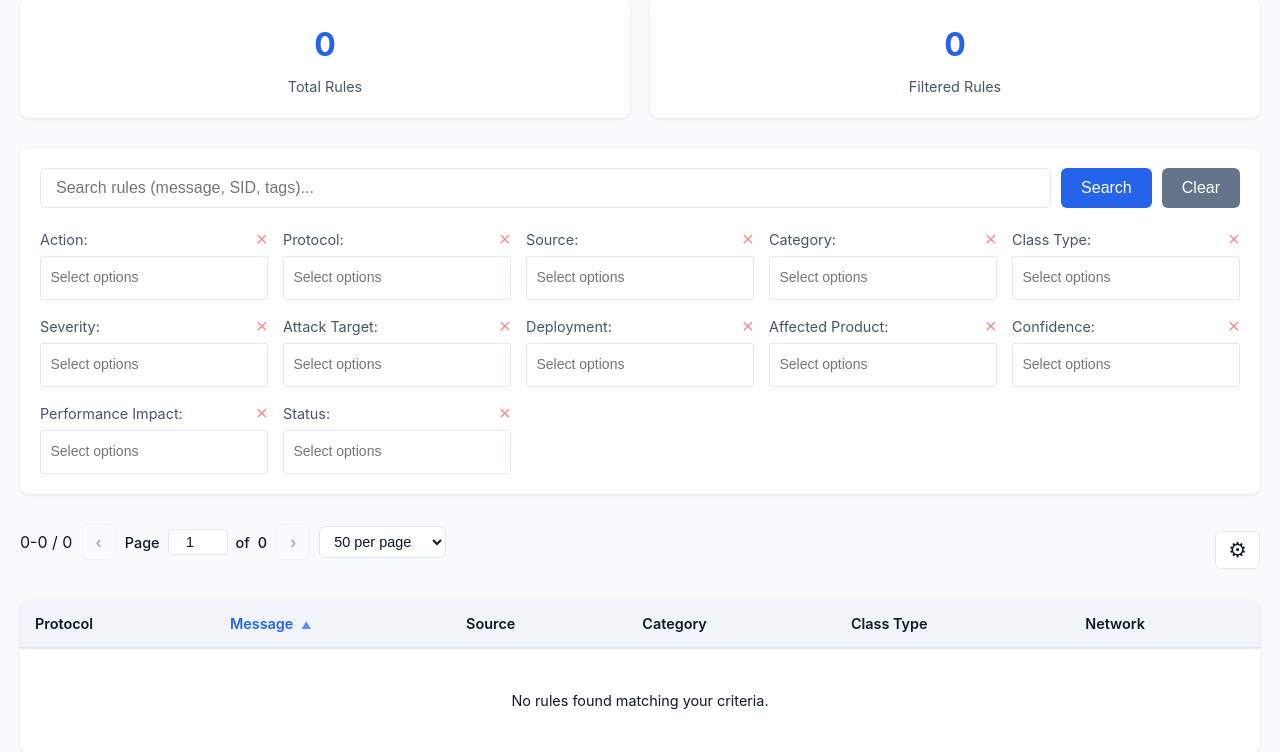
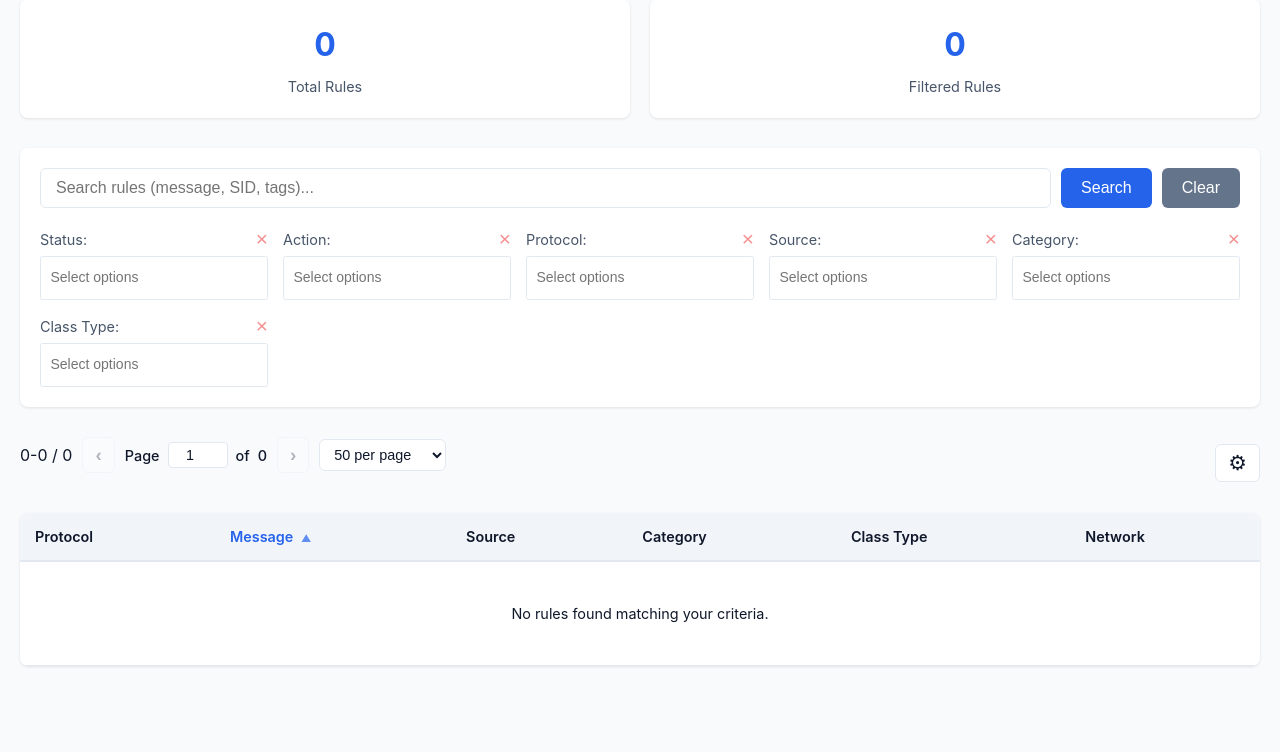
Before and after one commit to Schwaggot/suricata-rule-browser, a FastAPI app: page / in a window 1280 px wide. Shown: the part 131-883 px from the top of the page. Run offline with FastAPI, Linux system fonts and the light colour scheme; data that the repository does not hold is empty.

Commit message:
Removed explicit metadata filters

```diff
--- a/app/static/js/app.js
+++ b/app/static/js/app.js
@@ -19,9 +19,16 @@ let columnWidths = {};
 
 // Column order (must match the order in createRuleRow)
 const columnOrder = [
-    'sid', 'action', 'status', 'protocol', 'message', 'source', 'category', 'classtype',
-    'severity', 'attack_target', 'deployment', 'affected_product',
-    'confidence', 'performance', 'network', 'revision'
+    'sid',
+    'action',
+    'status',
+    'protocol',
+    'message',
+    'source',
+    'category',
+    'classtype',
+    'network',
+    'revision'
 ];
 
 // Column visibility state
@@ -34,12 +41,6 @@ let visibleColumns = {
     source: true,
     category: true,
     classtype: true,
-    severity: false,
-    attack_target: false,
-    deployment: false,
-    affected_product: false,
-    confidence: false,
-    performance: false,
     network: true,
     revision: false
 };
@@ -239,12 +240,6 @@ function initializeChoices() {
         'source-filter',
         'category-filter',
         'classtype-filter',
-        'severity-filter',
-        'attack-target-filter',
-        'deployment-filter',
-        'affected-product-filter',
-        'confidence-filter',
-        'performance-filter',
         'enabled-filter'
     ];
 
@@ -356,12 +351,6 @@ function initializeEventListeners() {
     document.getElementById('source-filter').addEventListener('change', handleFilterChange);
     document.getElementById('category-filter').addEventListener('change', handleFilterChange);
     document.getElementById('classtype-filter').addEventListener('change', handleFilterChange);
-    document.getElementById('severity-filter').addEventListener('change', handleFilterChange);
-    document.getElementById('attack-target-filter').addEventListener('change', handleFilterChange);
-    document.getElementById('deployment-filter').addEventListener('change', handleFilterChange);
-    document.getElementById('affected-product-filter').addEventListener('change', handleFilterChange);
-    document.getElementById('confidence-filter').addEventListener('change', handleFilterChange);
-    document.getElementById('performance-filter').addEventListener('change', handleFilterChange);
     document.getElementById('enabled-filter').addEventListener('change', handleFilterChange);
 
     // Pagination - Top
@@ -409,12 +398,6 @@ async function loadStats() {
         populateClasstypeFilter(data.classtypes);
         populateSourceFilter(data.sources);
         populateCategoryFilter(data.categories);
-        populateSeverityFilter(data.signature_severities);
-        populateAttackTargetFilter(data.attack_targets);
-        populateDeploymentFilter(data.deployments);
-        populateAffectedProductFilter(data.affected_products);
-        populateConfidenceFilter(data.confidences);
-        populatePerformanceFilter(data.performance_impacts);
         populateEnabledFilter(data.enabled_status);
     } catch (error) {
         console.error('Error loading stats:', error);
@@ -502,138 +485,6 @@ function populateCategoryFilter(categories) {
 
     if (choicesInstances['category-filter']) {
         choicesInstances['category-filter'].setChoices(choices, 'value', 'label', true);
-    }
-}
-
-// Populate severity filter dropdown
-function populateSeverityFilter(severities) {
-    if (!severities || Object.keys(severities).length === 0) {
-        return;
-    }
-
-    const sortedSeverities = Object.keys(severities).sort((a, b) => {
-        // Put "(unset)" at the end
-        if (a === "(unset)") return 1;
-        if (b === "(unset)") return -1;
-        return a.localeCompare(b);
-    });
-    const choices = sortedSeverities.map(severity => ({
-        value: severity,
-        label: `${severity} (${severities[severity]})`
-    }));
-
-    if (choicesInstances['severity-filter']) {
-        choicesInstances['severity-filter'].setChoices(choices, 'value', 'label', true);
-    }
-}
-
-// Populate attack target filter dropdown
-function populateAttackTargetFilter(targets) {
-    if (!targets || Object.keys(targets).length === 0) {
-        return;
-    }
-
-    const sortedTargets = Object.keys(targets).sort((a, b) => {
-        // Put "(unset)" at the end
-        if (a === "(unset)") return 1;
-        if (b === "(unset)") return -1;
-        return a.localeCompare(b);
-    });
-    const choices = sortedTargets.map(target => ({
-        value: target,
-        label: `${target} (${targets[target]})`
-    }));
-
-    if (choicesInstances['attack-target-filter']) {
-        choicesInstances['attack-target-filter'].setChoices(choices, 'value', 'label', true);
-    }
-}
-
-// Populate deployment filter dropdown
-function populateDeploymentFilter(deployments) {
-    if (!deployments || Object.keys(deployments).length === 0) {
-        return;
-    }
-
-    const sortedDeployments = Object.keys(deployments).sort((a, b) => {
-        // Put "(unset)" at the end
-        if (a === "(unset)") return 1;
-        if (b === "(unset)") return -1;
-        return a.localeCompare(b);
-    });
-    const choices = sortedDeployments.map(deployment => ({
-        value: deployment,
-        label: `${deployment} (${deployments[deployment]})`
-    }));
-
-    if (choicesInstances['deployment-filter']) {
-        choicesInstances['deployment-filter'].setChoices(choices, 'value', 'label', true);
-    }
-}
-
-// Populate affected product filter dropdown
-function populateAffectedProductFilter(products) {
-    if (!products || Object.keys(products).length === 0) {
-        return;
-    }
-
-    const sortedProducts = Object.keys(products).sort((a, b) => {
-        // Put "(unset)" at the end
-        if (a === "(unset)") return 1;
-        if (b === "(unset)") return -1;
-        return a.localeCompare(b);
-    });
-    const choices = sortedProducts.map(product => ({
-        value: product,
-        label: `${product} (${products[product]})`
-    }));
-
-    if (choicesInstances['affected-product-filter']) {
-        choicesInstances['affected-product-filter'].setChoices(choices, 'value', 'label', true);
-    }
-}
-
-// Populate confidence filter dropdown
-function populateConfidenceFilter(confidences) {
-    if (!confidences || Object.keys(confidences).length === 0) {
-        return;
-    }
-
-    const sortedConfidences = Object.keys(confidences).sort((a, b) => {
-        // Put "(unset)" at the end
-        if (a === "(unset)") return 1;
-        if (b === "(unset)") return -1;
-        return a.localeCompare(b);
-    });
-    const choices = sortedConfidences.map(confidence => ({
-        value: confidence,
-        label: `${confidence} (${confidences[confidence]})`
-    }));
-
-    if (choicesInstances['confidence-filter']) {
-        choicesInstances['confidence-filter'].setChoices(choices, 'value', 'label', true);
-    }
-}
-
-// Populate performance filter dropdown
-function populatePerformanceFilter(impacts) {
-    if (!impacts || Object.keys(impacts).length === 0) {
-        return;
-    }
-
-    const sortedImpacts = Object.keys(impacts).sort((a, b) => {
-        // Put "(unset)" at the end
-        if (a === "(unset)") return 1;
-        if (b === "(unset)") return -1;
-        return a.localeCompare(b);
-    });
-    const choices = sortedImpacts.map(impact => ({
-        value: impact,
-        label: `${impact} (${impacts[impact]})`
-    }));
-
-    if (choicesInstances['performance-filter']) {
-        choicesInstances['performance-filter'].setChoices(choices, 'value', 'label', true);
     }
 }
 
@@ -773,36 +624,6 @@ function buildQueryParams() {
     const category = choicesInstances['category-filter']?.getValue(true);
     if (category && category.length > 0) {
         category.forEach(val => params.append('category', val));
-    }
-
-    const severity = choicesInstances['severity-filter']?.getValue(true);
-    if (severity && severity.length > 0) {
-        severity.forEach(val => params.append('signature_severity', val));
-    }
-
-    const attackTarget = choicesInstances['attack-target-filter']?.getValue(true);
-    if (attackTarget && attackTarget.length > 0) {
-        attackTarget.forEach(val => params.append('attack_target', val));
-    }
-
-    const deployment = choicesInstances['deployment-filter']?.getValue(true);
-    if (deployment && deployment.length > 0) {
-        deployment.forEach(val => params.append('deployment', val));
-    }
-
-    const affectedProduct = choicesInstances['affected-product-filter']?.getValue(true);
-    if (affectedProduct && affectedProduct.length > 0) {
-        affectedProduct.forEach(val => params.append('affected_product', val));
-    }
-
-    const confidence = choicesInstances['confidence-filter']?.getValue(true);
-    if (confidence && confidence.length > 0) {
-        confidence.forEach(val => params.append('confidence', val));
-    }
-
-    const performance = choicesInstances['performance-filter']?.getValue(true);
-    if (performance && performance.length > 0) {
-        performance.forEach(val => params.append('performance_impact', val));
     }
 
     const enabled = choicesInstances['enabled-filter']?.getValue(true);
@@ -945,28 +766,6 @@ function createRuleRow(rule) {
 
     // Class Type column
     row.appendChild(createCell(rule.classtype));
-
-    // Severity column
-    row.appendChild(createCell(rule.signature_severity, '', true, 'badge-severity'));
-
-    // Attack Target column
-    row.appendChild(createCell(rule.attack_target));
-
-    // Deployment column
-    row.appendChild(createCell(rule.deployment));
-
-    // Affected Product column
-    const productCell = document.createElement('td');
-    productCell.className = 'product-cell';
-    productCell.textContent = rule.affected_product || '-';
-    productCell.title = rule.affected_product || '';
-    row.appendChild(productCell);
-
-    // Confidence column
-    row.appendChild(createCell(rule.confidence, '', true, 'badge-confidence'));
-
-    // Performance Impact column
-    row.appendChild(createCell(rule.performance_impact, '', true, 'badge-performance'));
 
     // Network column
     const networkCell = document.createElement('td');
--- a/app/templates/browser.html
+++ b/app/templates/browser.html
@@ -16,17 +16,17 @@
 
 <div class="controls-section">
     <div class="search-box">
-        <input
-                type="text"
-                id="search-input"
-                placeholder="Search rules (message, SID, tags)..."
-                autocomplete="off"
-        >
+        <input type="text" id="search-input" placeholder="Search rules (message, SID, tags)..." autocomplete="off">
         <button id="search-btn" class="btn btn-primary">Search</button>
         <button id="clear-btn" class="btn btn-secondary">Clear</button>
     </div>
 
     <div class="filters">
+        <div class="filter-group">
+            <label for="enabled-filter">Status:</label>
+            <select id="enabled-filter" multiple></select>
+        </div>
+
         <div class="filter-group">
             <label for="action-filter">Action:</label>
             <select id="action-filter" multiple></select>
@@ -50,41 +50,6 @@
         <div class="filter-group">
             <label for="classtype-filter">Class Type:</label>
             <select id="classtype-filter" multiple></select>
-        </div>
-
-        <div class="filter-group">
-            <label for="severity-filter">Severity:</label>
-            <select id="severity-filter" multiple></select>
-        </div>
-
-        <div class="filter-group">
-            <label for="attack-target-filter">Attack Target:</label>
-            <select id="attack-target-filter" multiple></select>
-        </div>
-
-        <div class="filter-group">
-            <label for="deployment-filter">Deployment:</label>
-            <select id="deployment-filter" multiple></select>
-        </div>
-
-        <div class="filter-group">
-            <label for="affected-product-filter">Affected Product:</label>
-            <select id="affected-product-filter" multiple></select>
-        </div>
-
-        <div class="filter-group">
-            <label for="confidence-filter">Confidence:</label>
-            <select id="confidence-filter" multiple></select>
-        </div>
-
-        <div class="filter-group">
-            <label for="performance-filter">Performance Impact:</label>
-            <select id="performance-filter" multiple></select>
-        </div>
-
-        <div class="filter-group">
-            <label for="enabled-filter">Status:</label>
-            <select id="enabled-filter" multiple></select>
         </div>
     </div>
 </div>
@@ -154,30 +119,6 @@
                     <span>Class Type</span>
                 </label>
                 <label class="column-option">
-                    <input type="checkbox" data-column="severity">
-                    <span>Severity</span>
-                </label>
-                <label class="column-option">
-                    <input type="checkbox" data-column="attack_target">
-                    <span>Attack Target</span>
-                </label>
-                <label class="column-option">
-                    <input type="checkbox" data-column="deployment">
-                    <span>Deployment</span>
-                </label>
-                <label class="column-option">
-                    <input type="checkbox" data-column="affected_product">
-                    <span>Affected Product</span>
-                </label>
-                <label class="column-option">
-                    <input type="checkbox" data-column="confidence">
-                    <span>Confidence</span>
-                </label>
-                <label class="column-option">
-                    <input type="checkbox" data-column="performance">
-                    <span>Performance Impact</span>
-                </label>
-                <label class="column-option">
                     <input type="checkbox" data-column="network" checked>
                     <span>Network</span>
                 </label>
@@ -201,7 +142,8 @@
                             class="sort-indicator"></span>
                         <div class="resize-handle"></div>
                     </th>
-                <th data-column="status" data-sort="enabled" class="sortable resizable" style="display: none;">Status
+                    <th data-column="status" data-sort="enabled" class="sortable resizable" style="display: none;">
+                        Status
                         <span class="sort-indicator"></span>
                         <div class="resize-handle"></div>
                     </th>
@@ -225,34 +167,11 @@
                             class="sort-indicator"></span>
                         <div class="resize-handle"></div>
                     </th>
-                <th data-column="severity" data-sort="severity" class="sortable resizable" style="display: none;">
-                    Severity <span class="sort-indicator"></span>
-                    <div class="resize-handle"></div>
-                </th>
-                <th data-column="attack_target" data-sort="attack_target" class="sortable resizable"
-                    style="display: none;">Attack Target <span class="sort-indicator"></span>
-                    <div class="resize-handle"></div>
-                </th>
-                <th data-column="deployment" data-sort="deployment" class="sortable resizable" style="display: none;">
-                    Deployment <span class="sort-indicator"></span>
-                    <div class="resize-handle"></div>
-                </th>
-                <th data-column="affected_product" data-sort="affected_product" class="sortable resizable"
-                    style="display: none;">Affected Product <span class="sort-indicator"></span>
-                    <div class="resize-handle"></div>
-                </th>
-                <th data-column="confidence" data-sort="confidence" class="sortable resizable" style="display: none;">
-                    Confidence <span class="sort-indicator"></span>
-                    <div class="resize-handle"></div>
-                </th>
-                <th data-column="performance" data-sort="performance" class="sortable resizable" style="display: none;">
-                    Performance Impact <span class="sort-indicator"></span>
-                    <div class="resize-handle"></div>
-                </th>
                     <th data-column="network" class="resizable">Network
                         <div class="resize-handle"></div>
                     </th>
-                <th data-column="revision" data-sort="rev" class="sortable resizable" style="display: none;">Revision
+                    <th data-column="revision" data-sort="rev" class="sortable resizable" style="display: none;">
+                        Revision
                         <span class="sort-indicator"></span>
                         <div class="resize-handle"></div>
                     </th>
```
Also changed, not shown: app/api/rules.py (+37 -89 lines), app/models/rule.py (+0 -13 lines), app/parsers/suricata_parser.py (+0 -18 lines), rules.yaml (+7 -1 lines). Lines whose indentation alone changed are shown as unchanged.
